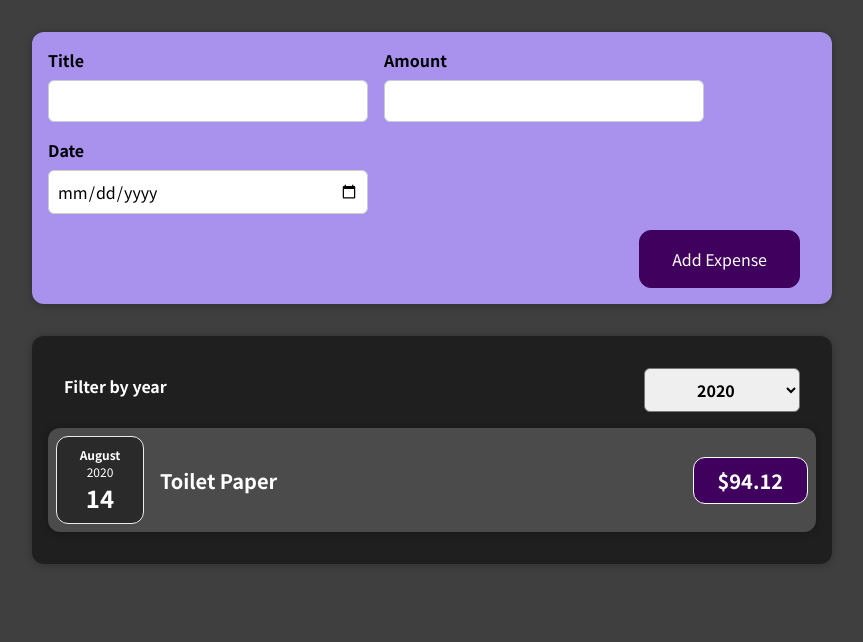
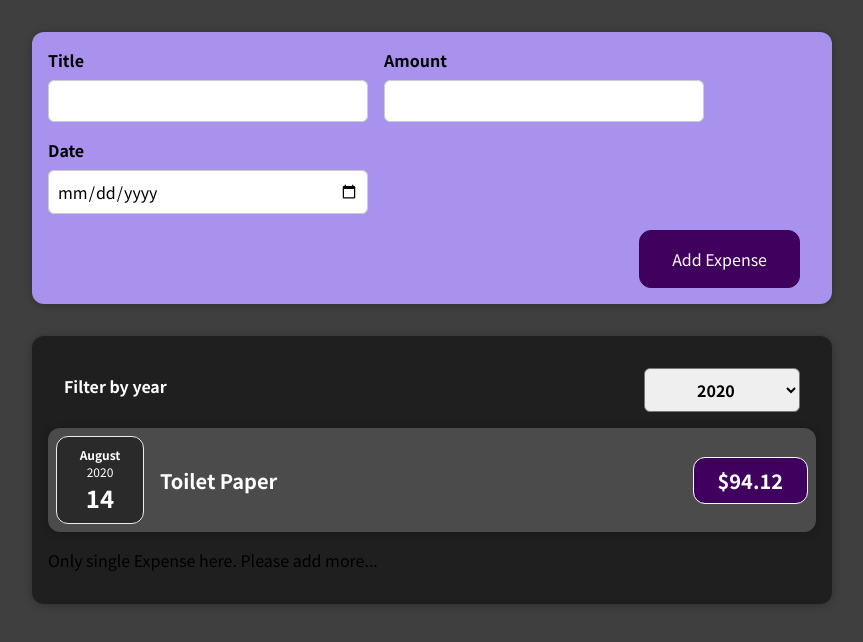
Before and after one commit to siddhant0608/React_JS, a React (Create React App) app: page / in a window 1280 px wide. Shown: the top 642 px of the page, without its empty margins (208-1071 px from the left). Built offline with nearby package versions, Linux system fonts and the light colour scheme.

Commit message:
conditional return statement added

```diff
--- a/src/components/Expenses/Expenses.js
+++ b/src/components/Expenses/Expenses.js
@@ -11,9 +11,23 @@
     setFilteredYear(selectedYear);
   };
 
-  const filteredExpenses = props.items.filter(expense => {
-    return expense.date.getFullYear().toString()===filteredYear;
+  const filteredExpenses = props.items.filter((expense) => {
+    return expense.date.getFullYear().toString() === filteredYear;
   });
+
+  let expensesContent = <p>No Expenses Found.</p>;
+  let newExpenseContent = <p>Only single Expense here. Please add more...</p>;
+
+  if (filteredExpenses.length > 0) {
+    expensesContent = filteredExpenses.map((expense) => (
+      <ExpenseItem
+        key={expense.id}
+        title={expense.title}
+        amount={expense.amount}
+        date={expense.date}
+      />
+    ));
+  }
 
   return (
     <Card className="expenses">
@@ -21,15 +35,8 @@
         selected={filteredYear}
         onChangeFilter={filterChangeHandler}
       />
-      {/* {props.items.map((expense) => ( */}
-        {filteredExpenses.map((expense) => (
-        <ExpenseItem
-          key={expense.id}
-          title={expense.title}
-          amount={expense.amount}
-          date={expense.date}
-        />
-      ))}
+      {expensesContent}
+      {newExpenseContent}
     </Card>
   );
 };
```
